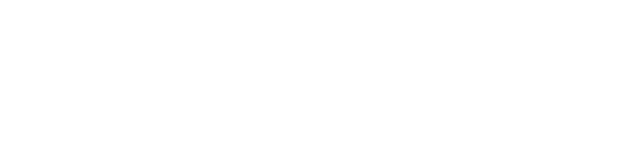
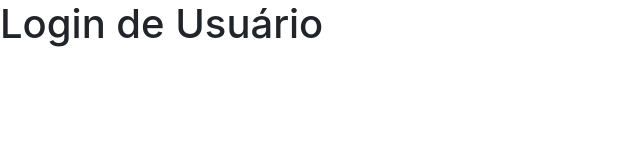
Before and after one commit to fatecitu/backend-mongodb, a website: page public/index.html in a window 1280 px wide. Shown: the whole page, without its empty margins (0-640 px from the left). Drawn offline with nearby package versions, Linux system fonts and the light colour scheme.

Commit message:
Add cors

```diff
--- a/package.json
+++ b/package.json
@@ -22,6 +22,7 @@
   "license": "MIT",
   "dependencies": {
     "bcryptjs": "^2.4.3",
+    "cors": "^2.8.5",
     "dotenv": "^16.3.1",
     "express": "^4.18.2",
     "express-validator": "^7.0.1",
--- a/public/index.html
+++ b/public/index.html
@@ -8,5 +8,7 @@
 </head>
 <body>
 
+        <h1>Login de Usuário</h1>
+
 </body>
 </html>
```
Also changed, not shown: README.md, 1 other file.
